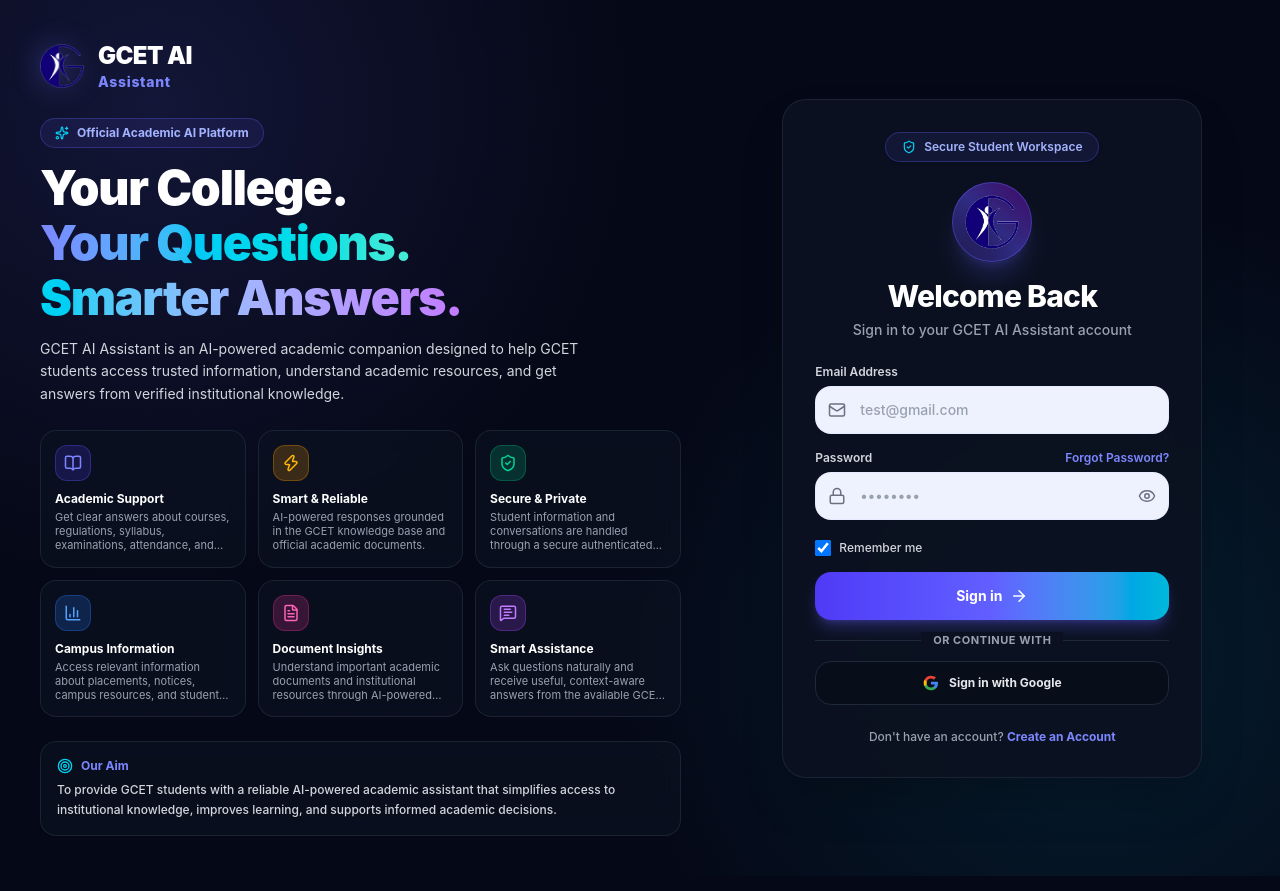
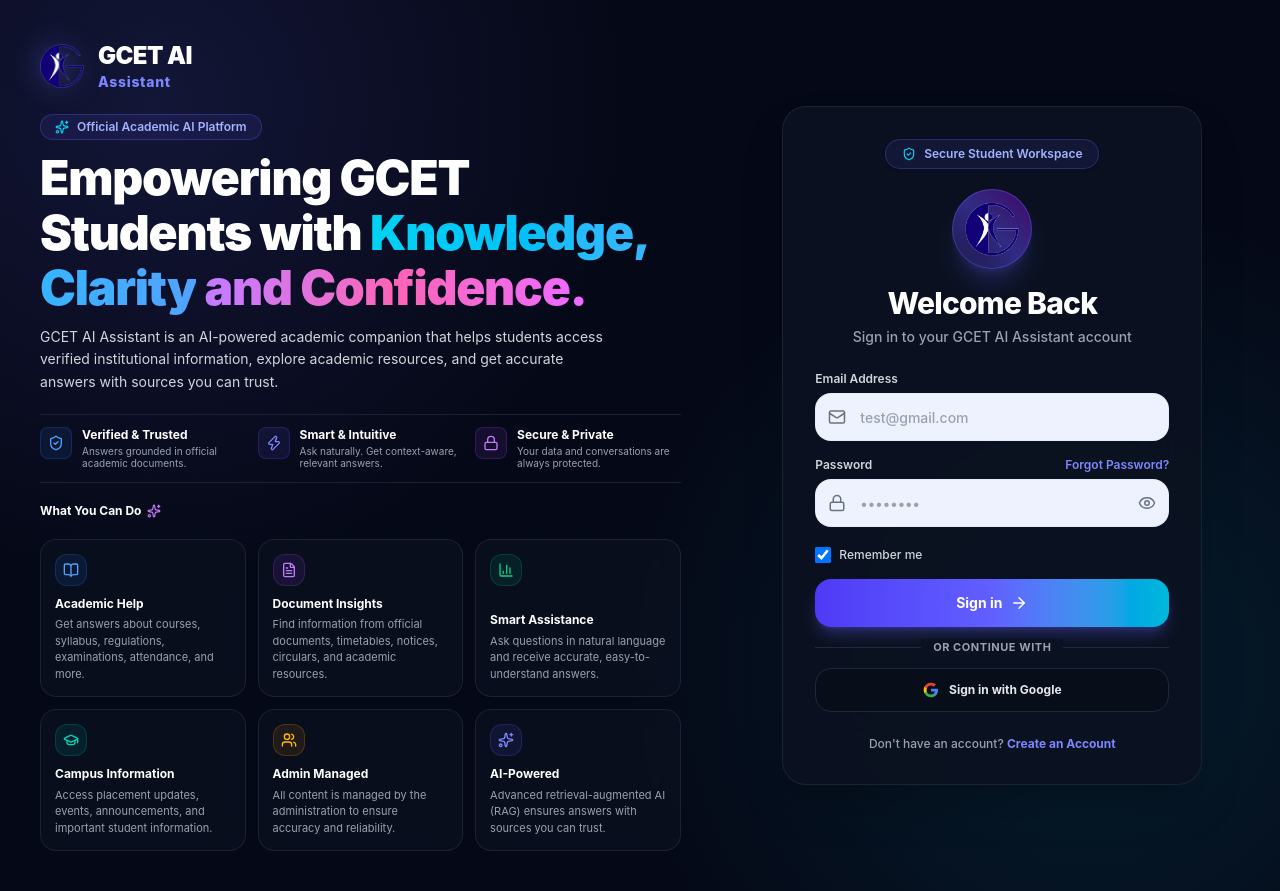
Before and after one commit to ganeshvemula712/GCET-Student-Assistant, a React (Vite) app in the folder frontend/: page / in a window 1280 px wide. Built offline with nearby package versions, Linux system fonts and the light colour scheme; no server answers.

Commit message:
style: align left hero showcase headline, feature pills and 6 cards with reference screenshot

```diff
--- a/frontend/src/components/auth/AuthShowcase.jsx
+++ b/frontend/src/components/auth/AuthShowcase.jsx
@@ -4,107 +4,136 @@
   ShieldCheck,
   BarChart3,
   FileText,
-  MessageSquareText,
-  Target,
   Sparkles,
+  Lock,
+  GraduationCap,
+  Users,
 } from "lucide-react";
 import GcetLogo from "@/components/common/GcetLogo";
 
-const features = [
+const cards = [
   {
     icon: BookOpen,
-    title: "Academic Support",
-    description: "Get clear answers about courses, regulations, syllabus, examinations, attendance, and academic procedures.",
-    color: "bg-indigo-600/20 text-indigo-400 border-indigo-500/30",
-  },
-  {
-    icon: Zap,
-    title: "Smart & Reliable",
-    description: "AI-powered responses grounded in the GCET knowledge base and official academic documents.",
-    color: "bg-amber-500/20 text-amber-400 border-amber-500/30",
-  },
-  {
-    icon: ShieldCheck,
-    title: "Secure & Private",
-    description: "Student information and conversations are handled through a secure authenticated workspace.",
-    color: "bg-emerald-500/20 text-emerald-400 border-emerald-500/30",
-  },
-  {
-    icon: BarChart3,
-    title: "Campus Information",
-    description: "Access relevant information about placements, notices, campus resources, and student activities.",
-    color: "bg-blue-500/20 text-blue-400 border-blue-500/30",
+    title: "Academic Help",
+    description: "Get answers about courses, syllabus, regulations, examinations, attendance, and more.",
+    color: "bg-blue-500/10 text-blue-400 border-blue-500/20",
   },
   {
     icon: FileText,
     title: "Document Insights",
-    description: "Understand important academic documents and institutional resources through AI-powered assistance.",
-    color: "bg-pink-500/20 text-pink-400 border-pink-500/30",
+    description: "Find information from official documents, timetables, notices, circulars, and academic resources.",
+    color: "bg-purple-500/10 text-purple-400 border-purple-500/20",
   },
   {
-    icon: MessageSquareText,
+    icon: BarChart3,
     title: "Smart Assistance",
-    description: "Ask questions naturally and receive useful, context-aware answers from the available GCET knowledge base.",
-    color: "bg-purple-500/20 text-purple-400 border-purple-500/30",
+    description: "Ask questions in natural language and receive accurate, easy-to-understand answers.",
+    color: "bg-emerald-500/10 text-emerald-400 border-emerald-500/20",
+  },
+  {
+    icon: GraduationCap,
+    title: "Campus Information",
+    description: "Access placement updates, events, announcements, and important student information.",
+    color: "bg-teal-500/10 text-teal-400 border-teal-500/20",
+  },
+  {
+    icon: Users,
+    title: "Admin Managed",
+    description: "All content is managed by the administration to ensure accuracy and reliability.",
+    color: "bg-amber-500/10 text-amber-400 border-amber-500/20",
+  },
+  {
+    icon: Sparkles,
+    title: "AI-Powered",
+    description: "Advanced retrieval-augmented AI (RAG) ensures answers with sources you can trust.",
+    color: "bg-indigo-500/10 text-indigo-400 border-indigo-500/20",
   },
 ];
 
 export default function AuthShowcase() {
   return (
-    <section className="hidden w-full flex-col justify-center space-y-6 lg:flex pr-2 xl:pr-4 min-w-0">
+    <section className="hidden w-full flex-col justify-center space-y-5 lg:flex pr-2 xl:pr-4 min-w-0">
       {/* GCET Branding Header */}
       <div>
         <GcetLogo showText={true} />
       </div>
 
       {/* Main Hero Heading & Description */}
-      <div className="space-y-3">
-        <div className="inline-flex items-center gap-2 rounded-full border border-indigo-500/30 bg-indigo-500/10 px-3.5 py-1.5 text-xs font-bold text-indigo-300">
+      <div className="space-y-2.5">
+        <div className="inline-flex items-center gap-2 rounded-full border border-indigo-500/30 bg-indigo-500/10 px-3.5 py-1 text-xs font-semibold text-indigo-300">
           <Sparkles size={14} className="text-cyan-400 shrink-0" />
           <span>Official Academic AI Platform</span>
         </div>
         <h1 className="text-3xl font-black tracking-tight sm:text-4xl lg:text-4xl xl:text-5xl leading-[1.15] text-white">
-          Your College. <br />
-          <span className="bg-gradient-to-r from-indigo-400 via-cyan-400 to-teal-300 bg-clip-text text-transparent">
-            Your Questions.
-          </span> <br />
-          <span className="bg-gradient-to-r from-cyan-400 via-indigo-300 to-purple-400 bg-clip-text text-transparent">
-            Smarter Answers.
+          Empowering GCET Students with{" "}
+          <span className="bg-gradient-to-r from-cyan-400 to-blue-400 bg-clip-text text-transparent">
+            Knowledge, Clarity
+          </span>{" "}
+          <span className="bg-gradient-to-r from-purple-400 via-pink-400 to-fuchsia-400 bg-clip-text text-transparent">
+            and Confidence.
           </span>
         </h1>
         <p className="text-xs sm:text-sm leading-relaxed text-gray-300 max-w-xl">
-          GCET AI Assistant is an AI-powered academic companion designed to help GCET students access trusted information, understand academic resources, and get answers from verified institutional knowledge.
+          GCET AI Assistant is an AI-powered academic companion that helps students access verified institutional information, explore academic resources, and get accurate answers with sources you can trust.
         </p>
       </div>
 
-      {/* 6 Feature Cards (3 columns x 2 rows on desktop) */}
-      <div className="grid grid-cols-1 sm:grid-cols-2 lg:grid-cols-3 gap-3">
-        {features.map(({ icon: Icon, title, description, color }) => (
+      {/* 3 Feature Highlights (Pills) */}
+      <div className="grid grid-cols-3 gap-3 border-y border-gray-800/80 py-3">
+        <div className="flex items-start gap-2.5">
+          <div className="flex size-8 shrink-0 items-center justify-center rounded-lg bg-blue-500/10 border border-blue-500/20 text-blue-400">
+            <ShieldCheck size={16} />
+          </div>
+          <div>
+            <h4 className="text-xs font-bold text-white">Verified & Trusted</h4>
+            <p className="text-[10px] text-gray-400 leading-tight mt-0.5">Answers grounded in official academic documents.</p>
+          </div>
+        </div>
+
+        <div className="flex items-start gap-2.5">
+          <div className="flex size-8 shrink-0 items-center justify-center rounded-lg bg-indigo-500/10 border border-indigo-500/20 text-indigo-400">
+            <Zap size={16} />
+          </div>
+          <div>
+            <h4 className="text-xs font-bold text-white">Smart & Intuitive</h4>
+            <p className="text-[10px] text-gray-400 leading-tight mt-0.5">Ask naturally. Get context-aware, relevant answers.</p>
+          </div>
+        </div>
+
+        <div className="flex items-start gap-2.5">
+          <div className="flex size-8 shrink-0 items-center justify-center rounded-lg bg-purple-500/10 border border-purple-500/20 text-purple-400">
+            <Lock size={16} />
+          </div>
+          <div>
+            <h4 className="text-xs font-bold text-white">Secure & Private</h4>
+            <p className="text-[10px] text-gray-400 leading-tight mt-0.5">Your data and conversations are always protected.</p>
+          </div>
+        </div>
+      </div>
+
+      {/* Section Title: What You Can Do */}
+      <div className="flex items-center gap-1.5 text-xs font-bold text-white">
+        <span>What You Can Do</span>
+        <Sparkles size={14} className="text-purple-400" />
+      </div>
+
+      {/* 6 Feature Cards Grid (3 columns x 2 rows) */}
+      <div className="grid grid-cols-3 gap-3">
+        {cards.map(({ icon: Icon, title, description, color }) => (
           <div
             key={title}
             className="group rounded-2xl border border-gray-800/80 bg-[#0B1120]/80 p-3.5 backdrop-blur-md transition-all duration-200 hover:border-indigo-500/40 hover:bg-[#111827] flex flex-col justify-between min-w-0"
           >
-            <div className={`flex size-9 items-center justify-center rounded-xl border ${color} mb-2.5 group-hover:scale-105 transition-transform shrink-0`}>
-              <Icon size={18} />
+            <div className={`flex size-8 items-center justify-center rounded-xl border ${color} mb-2.5 group-hover:scale-105 transition-transform shrink-0`}>
+              <Icon size={16} />
             </div>
             <div>
               <h3 className="text-xs font-bold text-white leading-snug">{title}</h3>
-              <p className="text-[11px] text-gray-400 mt-1 leading-tight line-clamp-3">{description}</p>
+              <p className="text-[11px] text-gray-400 mt-1 leading-normal">{description}</p>
             </div>
           </div>
         ))}
       </div>
-
-      {/* Our Aim Panel */}
-      <div className="rounded-2xl border border-gray-800/80 bg-[#0B1120]/80 p-4 backdrop-blur-md">
-        <div className="flex items-center gap-2 text-xs font-bold text-indigo-400">
-          <Target size={16} className="text-cyan-400 shrink-0" />
-          <span>Our Aim</span>
-        </div>
-        <p className="mt-1.5 text-xs leading-relaxed text-gray-300 font-medium">
-          To provide GCET students with a reliable AI-powered academic assistant that simplifies access to institutional knowledge, improves learning, and supports informed academic decisions.
-        </p>
-      </div>
     </section>
   );
 }
```
